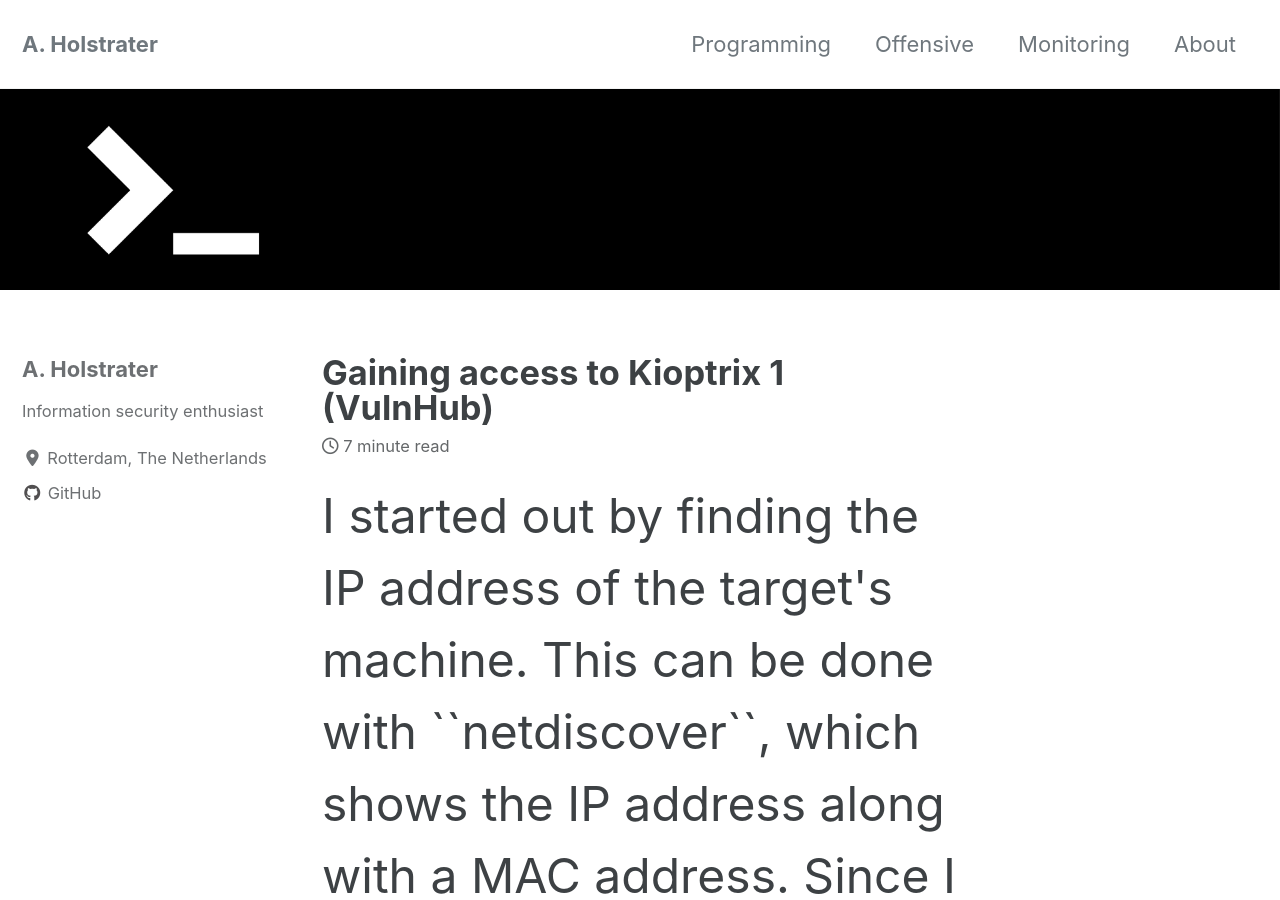
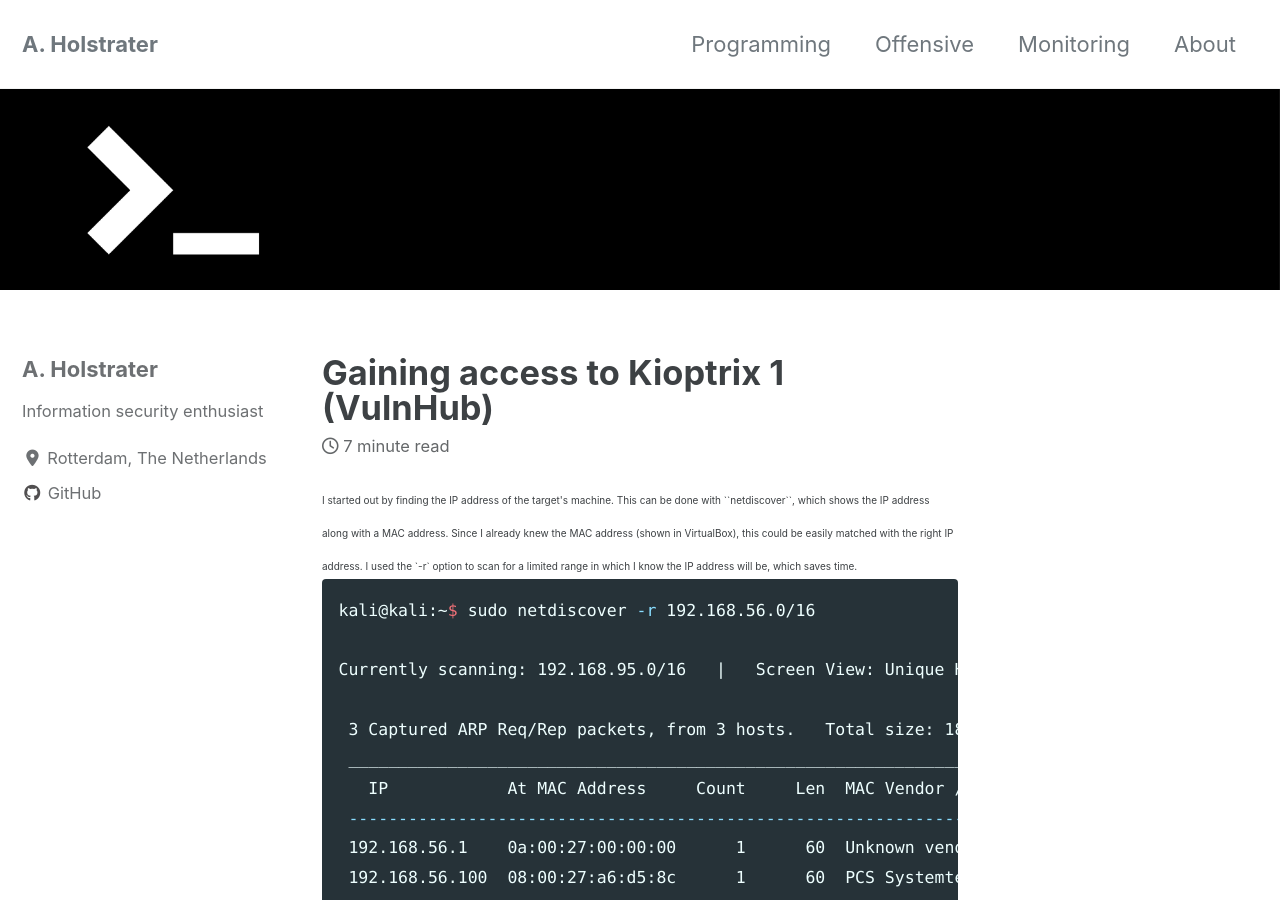
Before and after one commit to holstrater/holstrater.github.io, a Jekyll site: the page built from _posts/2020-04-27-kioptrix1.md, in a window 1280 px wide and 900 px high. Built offline with Jekyll 4.4.1, drawn with Linux system fonts in a browser that asks for light colours; cached includes are drawn as plain includes; nearby versions of some CDN libraries.

Commit message:
first post attempt

```diff
--- a/_posts/2020-04-27-kioptrix1.md
+++ b/_posts/2020-04-27-kioptrix1.md
@@ -7,7 +7,7 @@ header:
   excerpt: "Offensive security, VulnHub, Gaining access"
 ---
 
-<font size="10">
+<font size="1">
 I started out by finding the IP address of the target's machine. This can be done with ``netdiscover``, which shows the IP address along with a MAC address. Since I already knew the MAC address (shown in VirtualBox), this could be easily matched with the right IP address. I used the `-r` option to scan for a limited range in which I know the IP address will be, which saves time.
 </font>
 
```
